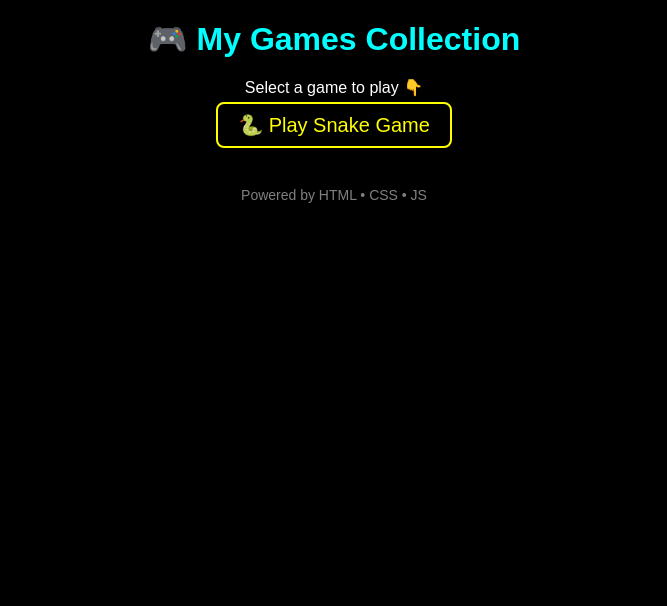
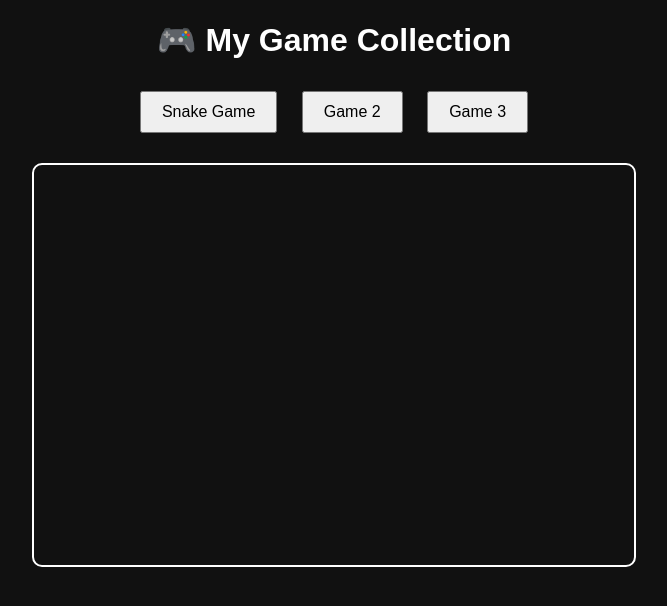
Before and after one commit to 468HHJ/akash-ind-game, a plain HTML site: page index.html in a window 1280 px wide. Shown: the whole page, without its empty margins (306-973 px from the left). Drawn offline with Linux system fonts and the light colour scheme.

Commit message:
Update index.html

```diff
--- a/index.html
+++ b/index.html
@@ -1,59 +1,35 @@
 <!DOCTYPE html>
 <html lang="en">
 <head>
-  <meta charset="UTF-8">
-  <title>🎮 My Games Collection</title>
-  <style>
-    body {
-      background: black;
-      color: white;
-      font-family: Arial, sans-serif;
-      text-align: center;
-      margin: 0;
-      padding: 0;
-    }
-    h1 {
-      margin: 20px 0;
-      color: cyan;
-    }
-    ul {
-      list-style: none;
-      padding: 0;
-    }
-    li {
-      margin: 15px 0;
-    }
-    a {
-      color: yellow;
-      font-size: 20px;
-      text-decoration: none;
-      padding: 10px 20px;
-      border: 2px solid yellow;
-      border-radius: 8px;
-      transition: 0.3s;
-    }
-    a:hover {
-      background: yellow;
-      color: black;
-    }
-    footer {
-      margin-top: 50px;
-      font-size: 14px;
-      color: gray;
-    }
-  </style>
+<meta charset="UTF-8">
+<meta name="viewport" content="width=device-width, initial-scale=1.0">
+<title>All Games</title>
+<style>
+body { font-family: Arial; background:#111; color:#fff; text-align:center; }
+button { margin: 10px; padding: 10px 20px; font-size:16px; }
+.game-frame { width: 100%; max-width: 600px; height: 400px; margin: 20px auto; border:2px solid #fff; border-radius:10px; }
+iframe { width:100%; height:100%; border:none; }
+</style>
 </head>
 <body>
-  <h1>🎮 My Games Collection</h1>
-  <p>Select a game to play 👇</p>
 
-  <ul>
-    <!-- Snake Game link -->
-    <li><a href="Games/snake/index.html">🐍 Play Snake Game</a></li>
-  </ul>
+<h1>🎮 My Game Collection</h1>
 
-  <footer>
-    <p>Powered by HTML • CSS • JS</p>
-  </footer>
+<!-- Game Buttons -->
+<button onclick="loadGame('Games/snake-game/index.html')">Snake Game</button>
+<button onclick="loadGame('Games/game2/index.html')">Game 2</button>
+<button onclick="loadGame('Games/game3/index.html')">Game 3</button>
+
+<!-- Game Display -->
+<div class="game-frame">
+<iframe id="gameFrame" src=""></iframe>
+</div>
+
+<script>
+function loadGame(path) {
+    document.getElementById('gameFrame').src = path;
+}
+</script>
+
 </body>
 </html>
```
